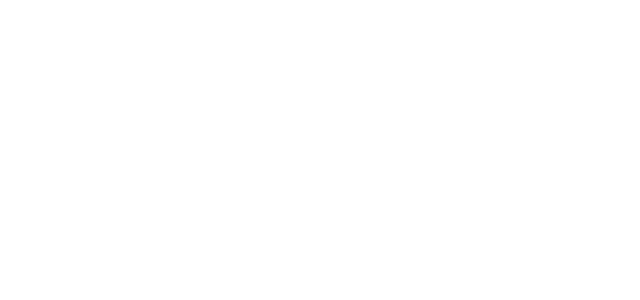
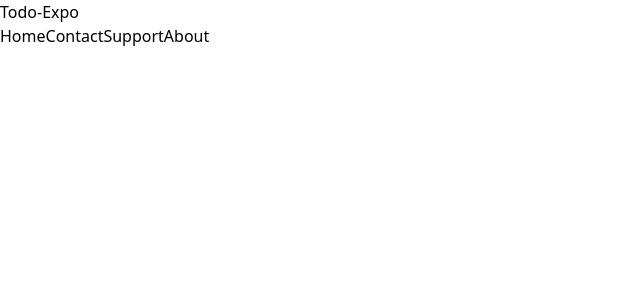
Before and after one commit to bolanpartik/task-expo, a React (Vite) app: page / in a window 1280 px wide. Shown: the top 300 px of the page, without its empty margins (0-640 px from the left). Built offline with nearby package versions, Linux system fonts and the light colour scheme.

Commit message:
import NavBar

```diff
--- a/src/App.jsx
+++ b/src/App.jsx
@@ -1,10 +1,11 @@
+import NavBar from "./components/NavBar"
+
 function App() {
 
-
   return (
-    <>
-
-    </>
+      <div>
+        <NavBar />
+      </div>
   )
 }
 
```
